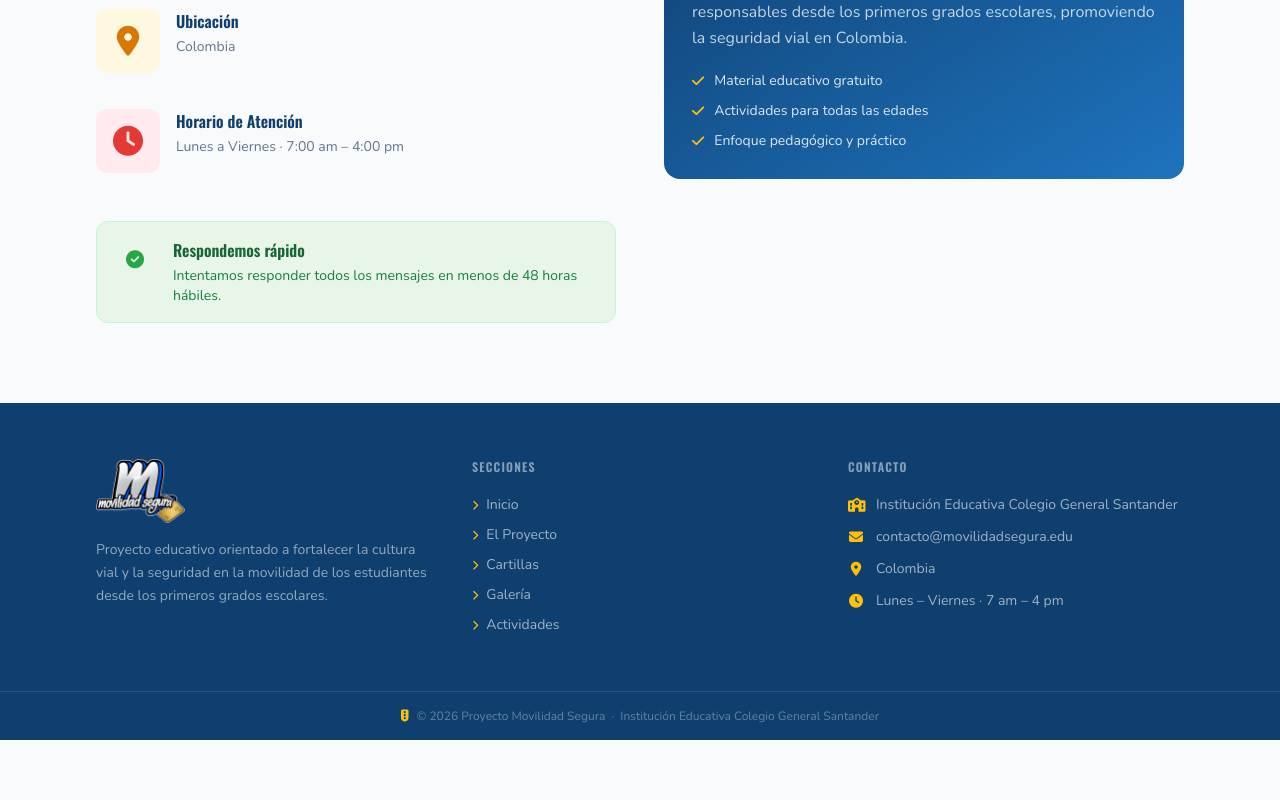
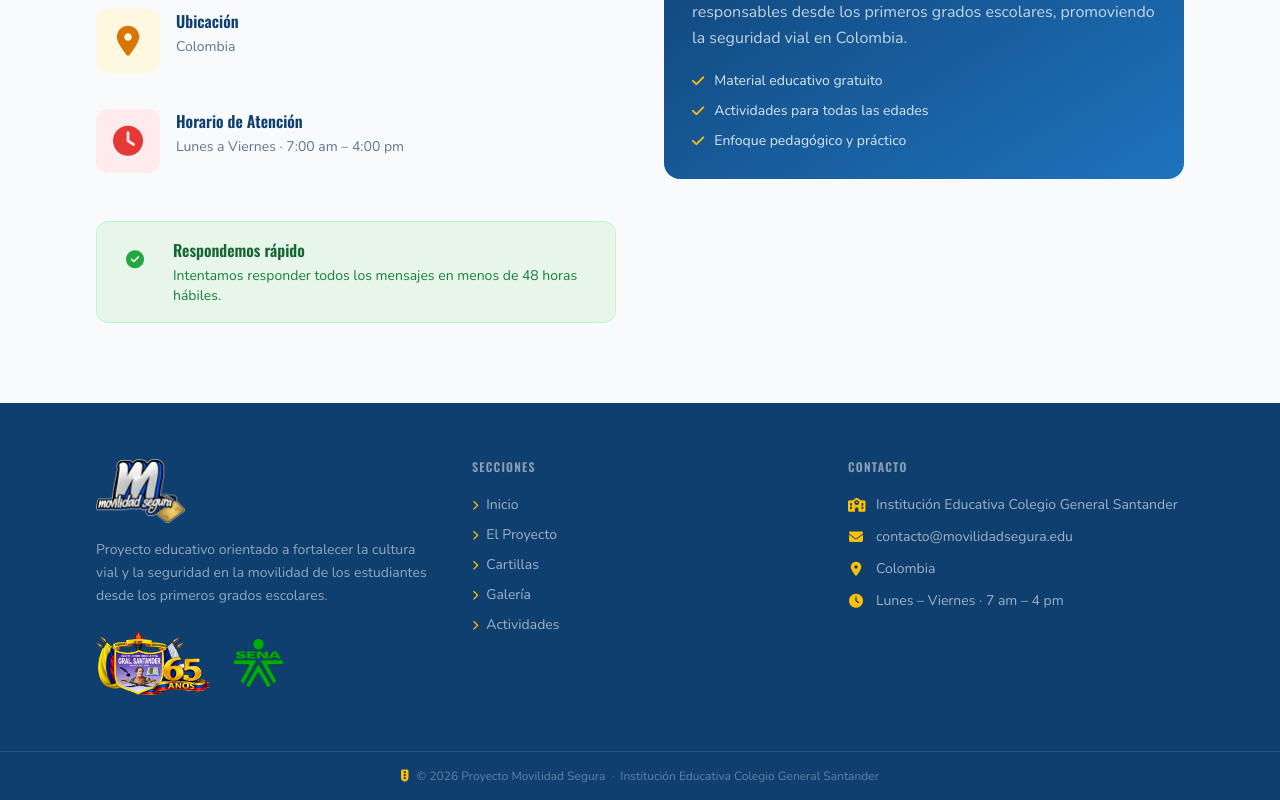
Before and after one commit to Neferxd31/movilidad-segura, a React (Vite) app: page /contacto in a window 1280 px wide. Shown: the part 910-1710 px from the top of the page. Before the commit the page ends 1650 px from the top, so only its background shows below. Built offline with nearby package versions, Linux system fonts and the light colour scheme.

Commit message:
feat: add school and sena logos to footer

```diff
--- a/src/components/Footer.jsx
+++ b/src/components/Footer.jsx
@@ -30,6 +30,16 @@ export default function Footer() {
               Proyecto educativo orientado a fortalecer la cultura vial y la seguridad
               en la movilidad de los estudiantes desde los primeros grados escolares.
             </p>
+
+            {/* Logos institucionales */}
+            <div className="flex items-center gap-6 mt-6">
+              <img
+                src="/img/logo-colegio.png"
+                alt="Institución Educativa Colegio General Santander"
+                className="h-16 w-auto"
+              />
+              <img src="/img/logo-sena.png" alt="SENA" className="h-12 w-auto" />
+            </div>
           </div>
 
           {/* Nav */}
```
Also changed, not shown: assets/img/logo-colegio.png (added), assets/img/logo-sena.png (added).
